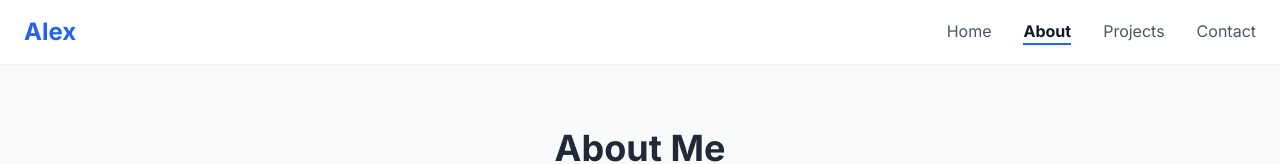
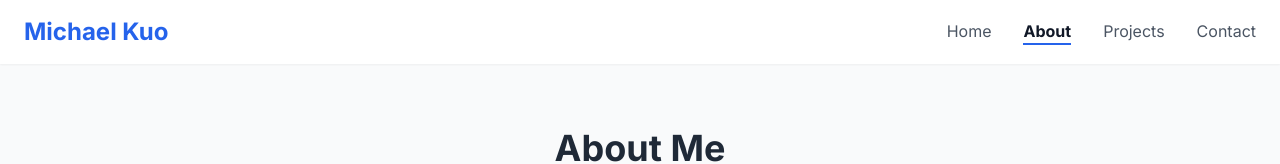
Before and after one commit to k9540213/CSFIA, a plain HTML site: page index.html in a window 1280 px wide. Shown: the top 164 px of the page. Drawn offline with nearby package versions, Linux system fonts and the light colour scheme.

Commit message:
Update index.html

```diff
--- a/index.html
+++ b/index.html
@@ -20,7 +20,7 @@
     <!-- Header -->
     <header class="bg-white shadow-sm sticky top-0 z-50">
         <div class="container mx-auto px-6 py-4 flex justify-between items-center">
-            <div class="text-2xl font-bold text-blue-600">Alex</div>
+            <div class="text-2xl font-bold text-blue-600">Michael Kuo</div>
             <nav class="hidden md:flex space-x-8">
                 <a href="index.html" class="text-gray-600 hover:text-gray-900">Home</a>
                 <a href="about.html" class="text-gray-900 font-bold border-b-2 border-blue-600">About</a>
```
